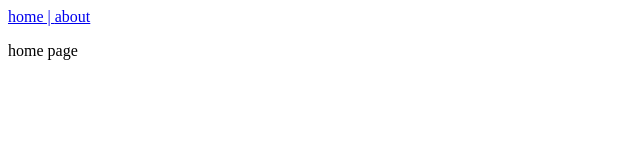
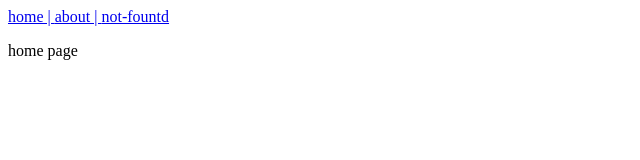
Before and after one commit to xlz122/react-cli-template, a React app: page /home in a window 1280 px wide. Shown: the top 160 px of the page, without its empty margins (0-640 px from the left). Built offline with nearby package versions, Linux system fonts and the light colour scheme.

Commit message:
feat: 增加404跳转演示

```diff
--- a/src/router/index.tsx
+++ b/src/router/index.tsx
@@ -27,7 +27,8 @@ function AppRouter(): React.ReactElement {
         render={() => (
           <div className="main">
             <Link to="/">home | </Link>
-            <Link to="/about">about</Link>
+            <Link to="/about">about  | </Link>
+            <Link to="/not-fountd">not-fountd</Link>
             <Suspense fallback={<div></div>}>{renderRoutes(routes)}</Suspense>
           </div>
         )}
--- a/src/router/renderRoutes.tsx
+++ b/src/router/renderRoutes.tsx
@@ -13,6 +13,7 @@ function renderRoutes(
   if (routes.length === 0) {
     return false;
   }
+
   return (
     <Switch>
       {routes.map(route => (
```
